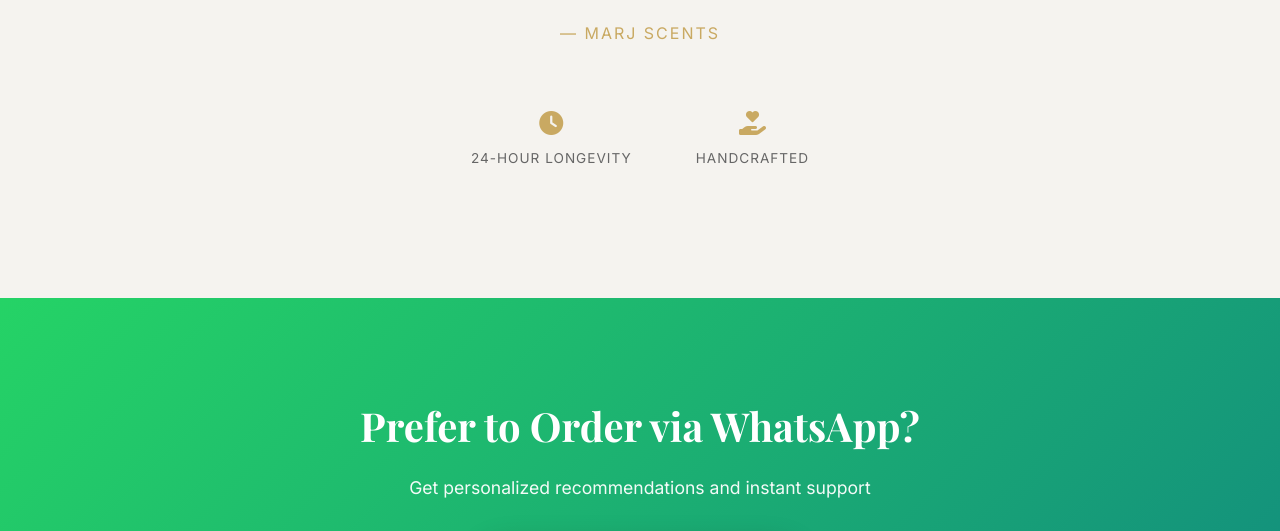
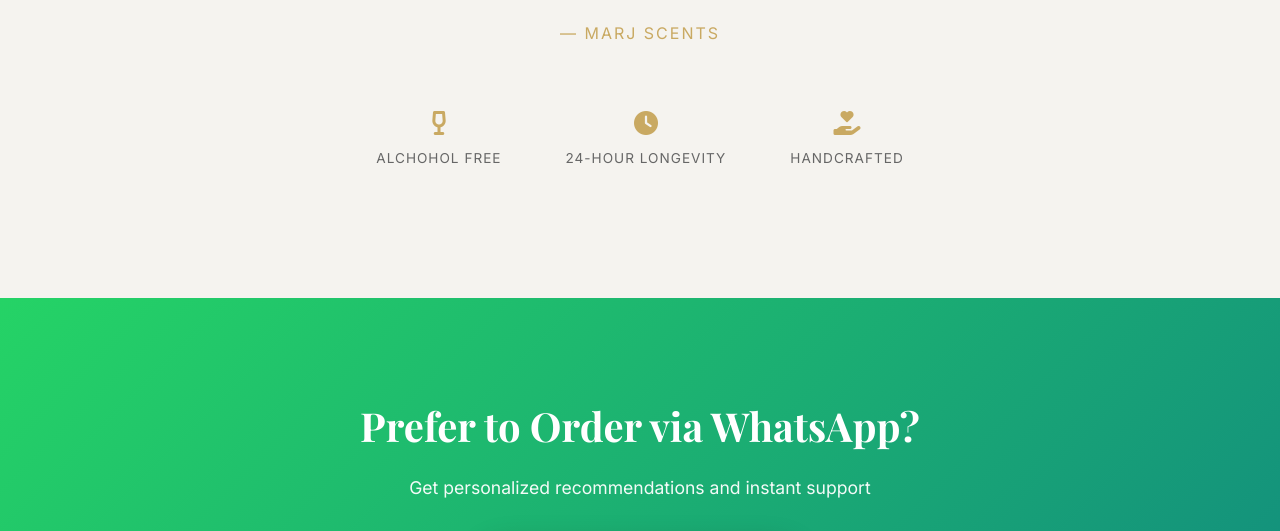
Before and after one commit to Orhume/MarjScent, a plain HTML site: page index.html in a window 1280 px wide. Shown: the part 5651-6182 px from the top of the page. Drawn offline with nearby package versions, Linux system fonts and the light colour scheme.

Commit message:
Update index.html

```diff
--- a/index.html
+++ b/index.html
@@ -263,7 +263,10 @@
         <p class="promise-signature">— Marj Scents</p>
 
         <div class="promise-features">
-
+             <div class="feature">
+                <i class="fas fa-wine-glass-empty"></i>
+                <span>Alchohol Free</span>
+            </div>
             <div class="feature">
                 <i class="fas fa-clock"></i>
                 <span>24-Hour Longevity</span>
```
